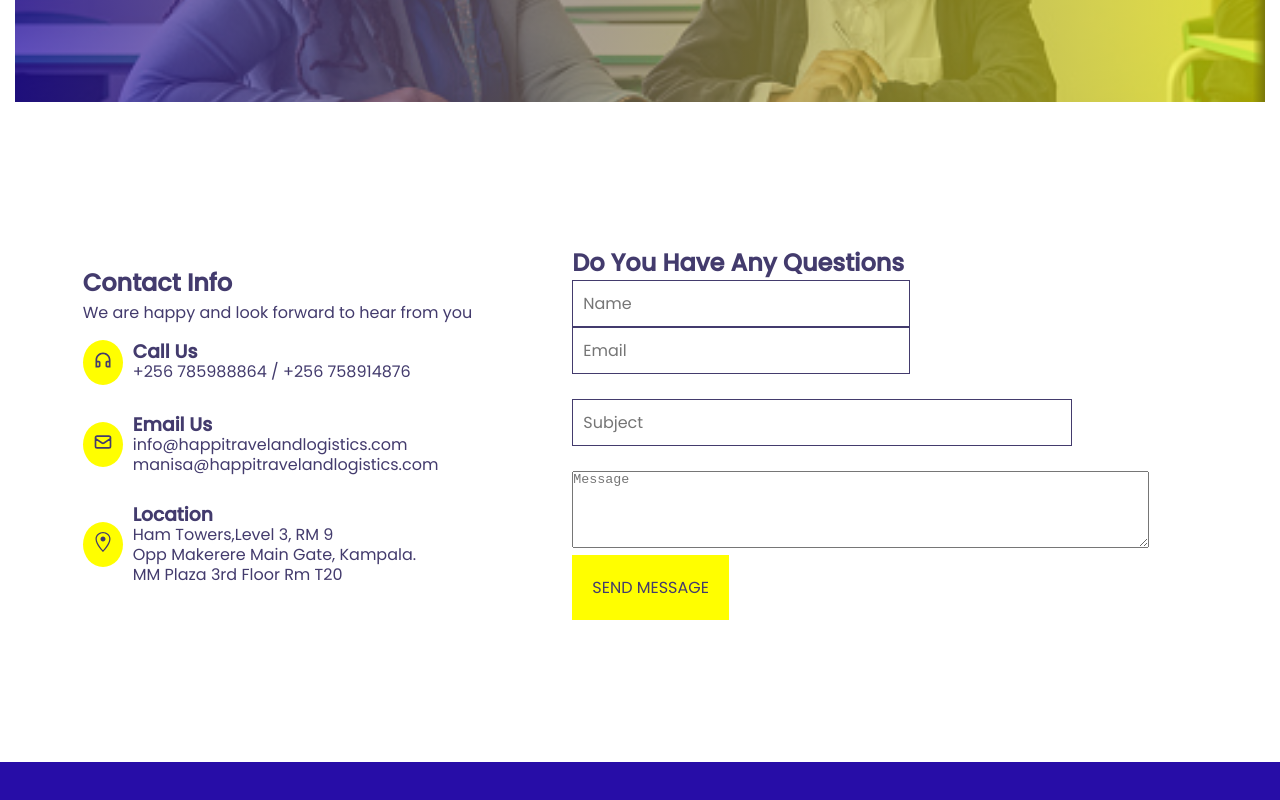
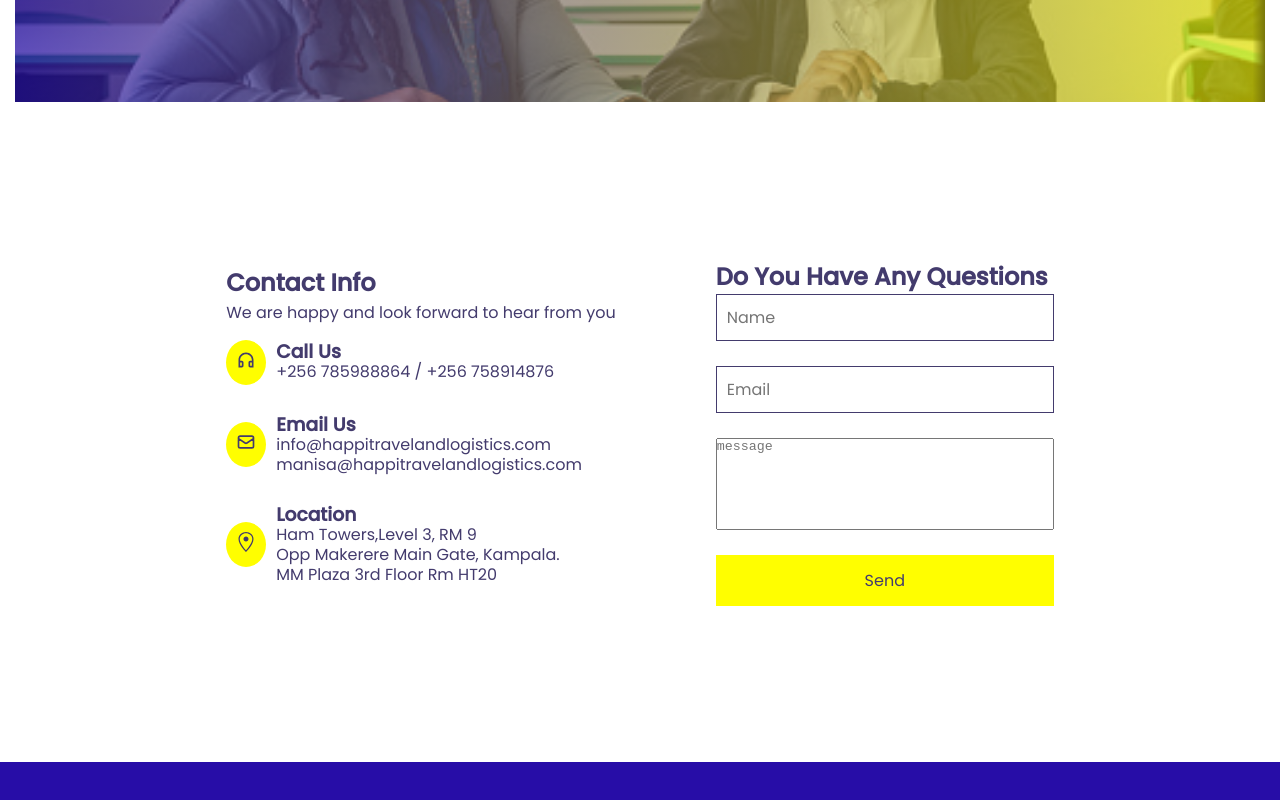
Before and after one commit to isiagi/happitravel, a React (Create React App) app: page /contact in a window 1280 px wide. Shown: the part 458-1258 px from the top of the page. Built offline with nearby package versions, Linux system fonts and the light colour scheme.

Commit message:
fix contact ui

```diff
--- a/src/App.css
+++ b/src/App.css
@@ -62,6 +62,7 @@ input {
 textarea {
   max-width: 100%;
   outline: none;
+  resize: none;
 }
 
 .container {
--- a/src/components/contact/Contact.jsx
+++ b/src/components/contact/Contact.jsx
@@ -56,31 +56,20 @@ const Contact = () => {
                 Ham Towers,Level 3, RM 9 <br />
                 Opp Makerere Main Gate, Kampala.
               </p>
-              <p>MM Plaza 3rd Floor Rm T20</p>
+              <p>MM Plaza 3rd Floor Rm HT20</p>
             </div>
           </div>
         </div>
         <div className="contact__wrapper2">
           <h2>Do You Have Any Questions</h2>
           <form>
-            <div className="contact__inputs">
-              <input
-                type="text"
-                placeholder="Name"
-                style={{ marginRight: "10px" }}
-              />
-              <input type="text" placeholder="Email" />
-            </div>{" "}
+            <input type="text" className="form__input" placeholder="Name" />
             <br />
-            <input
-              type="text"
-              placeholder="Subject"
-              className="contact__sub"
-            />{" "}
+            <input type="email" className="form__input" placeholder="Email" />
             <br />
-            <textarea placeholder="Message" cols="70" rows="5" />
+            <textarea placeholder="message" rows="6" />
             <br />
-            <button className="contact__button">SEND MESSAGE</button>
+            <button className="contact__button">Send</button>
           </form>
         </div>
       </div>
--- a/src/components/contact/contact.css
+++ b/src/components/contact/contact.css
@@ -60,6 +60,11 @@
     flex-wrap: wrap;
 }
 
+input, textarea {
+  width: 100%;
+  display: block;
+}
+
 .contact__sub {
     width: 500px;
 }
@@ -67,7 +72,9 @@
 .contact__button {
     background-color: #fffe00;
     color: #433b6d;
-    padding: 2rem;
+    padding: 1.3rem;
+    width: 100%;
+    display: block;
 }
 
 @media screen and (max-width: 991px) {
```
